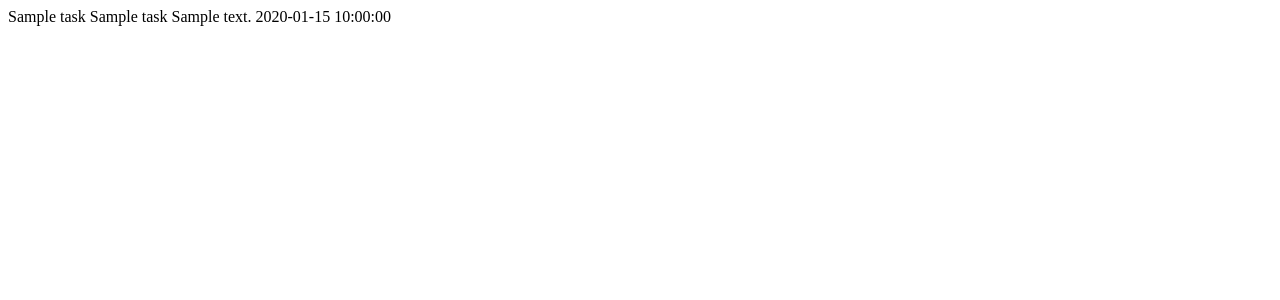
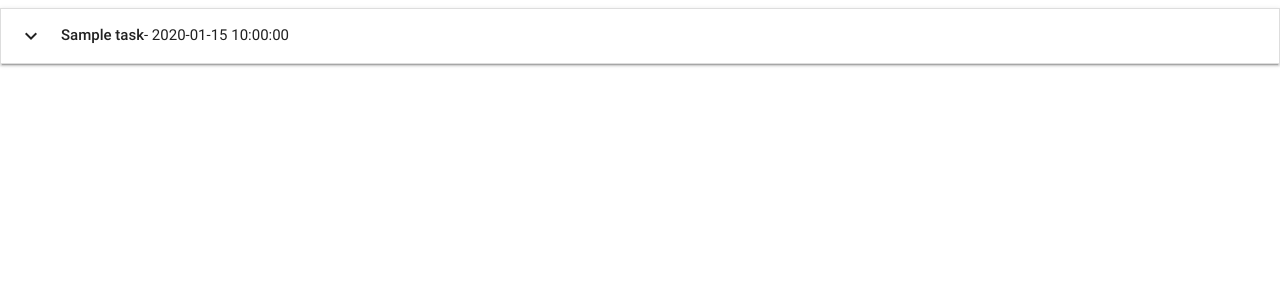
Before and after one commit to marty-wickham/task-manager-project, a Flask app: page / in a window 1280 px wide. Shown: the top 300 px of the page. Run offline with Flask 2, Linux system fonts and the light colour scheme; a database or web service that is not in the repository returns one stand-in record (values such as "Sample title"); some libraries are stand-ins or nearby versions.

Commit message:
Added accordian plug-in

```diff
--- a/app.py
+++ b/app.py
@@ -1,5 +1,6 @@
 # os is needed for environment variables, to set up our IP address and PORT number
 import os
+import env
 from flask import Flask, render_template, redirect, request, url_for
 from flask_pymongo import PyMongo
 # MongoDB stores its data in a JSON like format called BSON.
@@ -10,8 +11,12 @@ app = Flask(__name__)
 
 # Add some configuration to our Flask application, the Mongo database
 # name and the URL linking to that database.
-app.config["MONGO_DBNAME"] = 'mongodb-task-manager'
-app.config["MONGO_URI"] = os.getenv('MONGO_URI', '....')
+MONGO_URI = os.getenv('MONGO_URI')
+
+app.config["MONGO_DBNAME"] = 'task-manager'
+app.config["MONGO_URI"] = MONGO_URI
+
+print("Your Mongo URI is " + str(MONGO_URI))
 
 # Create an instance of PyMongo. We'll add the app into that with what's called a constructor method.
 # Our app object is the argument.
--- /dev/null
+++ b/templates/base.html
@@ -0,0 +1,19 @@
+<!DOCTYPE html>
+<html>
+<head>
+    <link href="https://fonts.googleapis.com/icon?family=Material+Icons" rel="stylesheet">
+    <link rel="stylesheet"  href="https://cdnjs.cloudflare.com/ajax/libs/materialize/0.100.2/css/materialize.min.css">
+</head>
+<body>
+        {% block content %}
+        {% endblock %}
+        <!-- Good practice to put jQuery at the bottom of the <body> element to ensure the HTML elements have been fully rendered before any JavaScript activity or functions target those elements that have been rendered. -->
+        <!-- Place the jQuery before the Materialize because jQuery needs to be active before Materialize uses that functionality. -->
+        <script src="https://cdnjs.cloudflare.com/ajax/libs/jquery/3.4.1/jquery.min.js" integrity="sha256-CSXorXvZcTkaix6Yvo6HppcZGetbYMGWSFlBw8HfCJo=" crossorigin="anonymous"></script>
+        <script src="https://cdnjs.cloudflare.com/ajax/libs/materialize/0.100.2/js/materialize.min.js"></script>
+        <script type="text/javascript">
+            $(document).ready(function() {
+            $('.collapsible').collapsible();})
+        </script>
+</body>
+</html>
--- a/templates/tasks.html
+++ b/templates/tasks.html
@@ -1,12 +1,21 @@
-<head>
+{% extends 'base.html' %}
+{% block content %}
 
-</head>
-<body>
+<!-- An accordion is a stylized unordered list with list items. -->
+<!-- Dynamically generate a list item in a list for every record returned, or every document returned, from the database. -->
+<ul class="collapsible" data-collapsible="accordion">
+    <!-- Wrap a list item in the for loop. -->
+    <!-- Conditional rendering. You'll get an instance of a list item for every record represented
+    in the database or that's returned based on a particular search. -->
     {% for task in tasks %}
-    {{task.task_name}}
-    {{task.category_name}}
-    {{task.task_description}}
-    {{task.is_urgent}}
-    {{task.due_date}}
+    <li>
+        <div class="collapsible-header"><i class="material-icons">expand_more</i> <strong>{{task.task_name}}</strong> - {{task.due_date}}
+        </div>
+        <div class="collapsible-body">
+            <span>{{task.task_description}}</span>
+        </div>
+    </li>
     {% endfor %}
-</body>
+</ul>
+
+{% endblock %}
```
Also changed, not shown: 1 other file.
